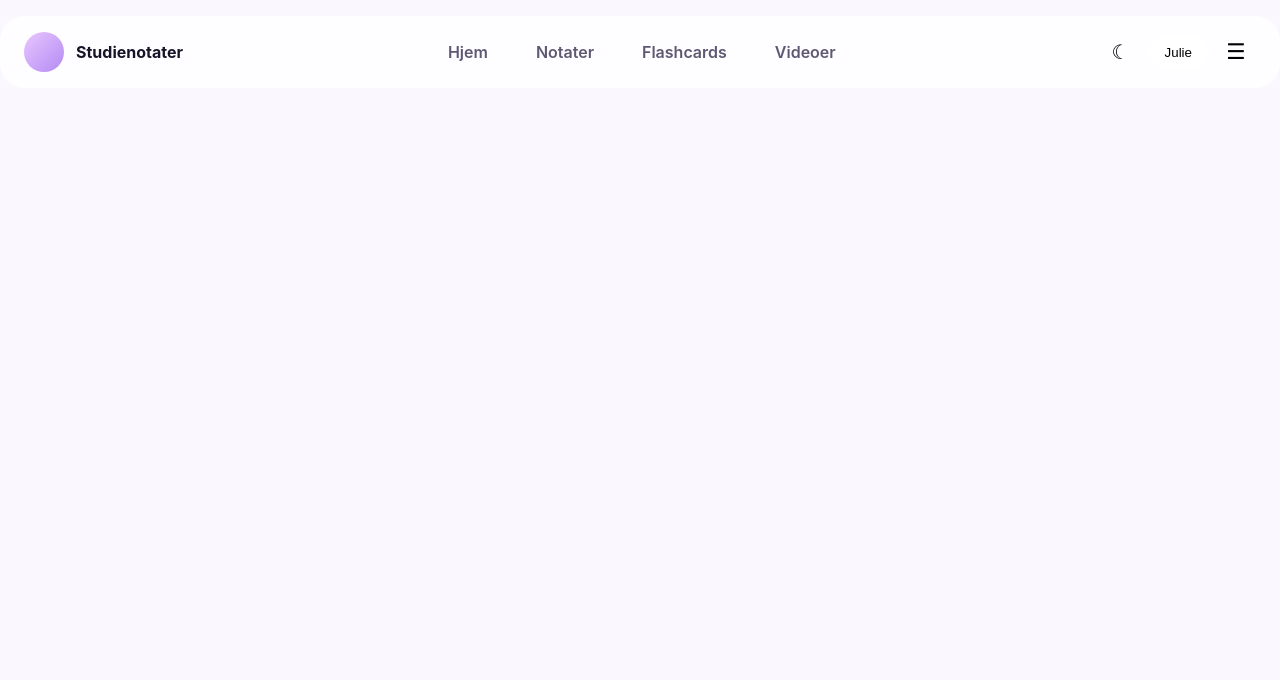
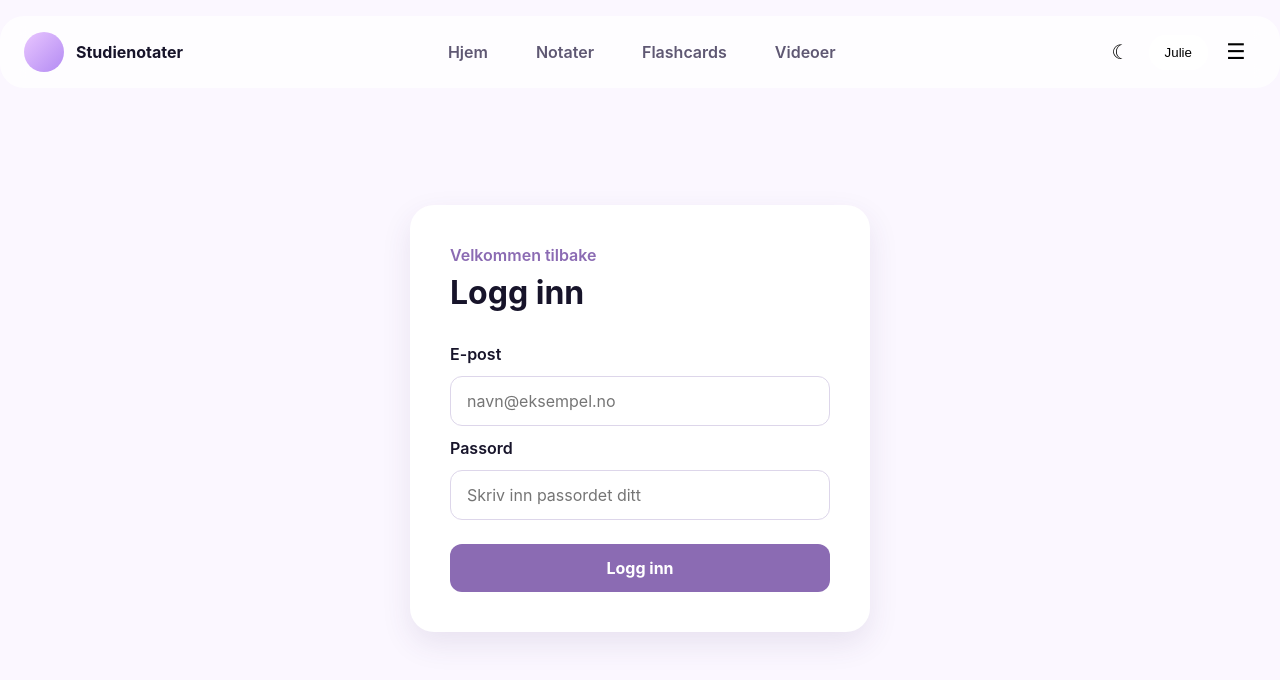
Before and after one commit to juliewold/studienotater, a React (Vite) app: page /#/logg-inn in a window 1280 px wide. Shown: the top 680 px of the page. Built offline with nearby package versions, Linux system fonts and the light colour scheme.

Commit message:
Add reusable authentication layout and login page

```diff
--- a/src/App.tsx
+++ b/src/App.tsx
@@ -1,3 +1,4 @@
+import { LoginPage } from "./pages/LoginPage/LoginPage";
 import { HashRouter, Routes, Route } from "react-router-dom";
 import { Navbar } from "./components/Navbar/Navbar";
 import { HomePage } from "./pages/HomePage/HomePage";
@@ -30,6 +31,8 @@ function App() {
       <Navbar />
 
       <Routes>
+        <Route path="/logg-inn" element={<LoginPage />} />
+
         <Route path="/" element={<HomePage />} />
 
         <Route path="/fag/:subjectId" element={<SubjectPage />} />
--- /dev/null
+++ b/src/components/AuthLayout/AuthLayout.css
@@ -0,0 +1,27 @@
+.auth-page {
+  min-height: calc(100vh - 140px);
+  display: flex;
+  align-items: center;
+  justify-content: center;
+  padding: 40px 20px;
+}
+
+.auth-card {
+  width: 100%;
+  max-width: 460px;
+  background: white;
+  padding: 40px;
+  border-radius: 24px;
+  box-shadow: 0 12px 30px rgba(72, 52, 110, 0.1);
+}
+
+.auth-label {
+  margin: 0 0 8px;
+  color: #8b6bb3;
+  font-weight: 600;
+}
+
+.auth-card h1 {
+  margin: 0 0 32px;
+  font-size: 2rem;
+}
--- /dev/null
+++ b/src/components/AuthLayout/AuthLayout.tsx
@@ -0,0 +1,25 @@
+import type { ReactNode } from "react";
+import "./AuthLayout.css";
+
+type AuthLayoutProps = {
+  label: string;
+  title: string;
+  children: ReactNode;
+};
+
+export const AuthLayout = ({
+  label,
+  title,
+  children,
+}: AuthLayoutProps) => {
+  return (
+    <main className="auth-page">
+      <section className="auth-card">
+        <p className="auth-label">{label}</p>
+        <h1>{title}</h1>
+
+        {children}
+      </section>
+    </main>
+  );
+};
--- /dev/null
+++ b/src/pages/LoginPage/LoginPage.css
@@ -0,0 +1,39 @@
+.auth-form {
+  display: flex;
+  flex-direction: column;
+  gap: 12px;
+}
+
+.auth-form label {
+  font-weight: 600;
+}
+
+.auth-form input {
+  width: 100%;
+  padding: 14px 16px;
+  border: 1px solid #ddd6ea;
+  border-radius: 12px;
+  font: inherit;
+  box-sizing: border-box;
+}
+
+.auth-form input:focus {
+  outline: 2px solid #c7b2e3;
+  border-color: transparent;
+}
+
+.auth-form button {
+  margin-top: 12px;
+  padding: 14px 18px;
+  border: none;
+  border-radius: 12px;
+  background: #8b6bb3;
+  color: white;
+  font: inherit;
+  font-weight: 700;
+  cursor: pointer;
+}
+
+.auth-form button:hover {
+  opacity: 0.9;
+}
--- /dev/null
+++ b/src/pages/LoginPage/LoginPage.tsx
@@ -0,0 +1,29 @@
+import "./LoginPage.css";
+import { AuthLayout } from "../../components/AuthLayout/AuthLayout";
+
+export const LoginPage = () => {
+  return (
+    <AuthLayout
+      label="Velkommen tilbake"
+      title="Logg inn"
+    >
+      <form className="auth-form">
+        <label htmlFor="email">E-post</label>
+        <input
+          id="email"
+          type="email"
+          placeholder="navn@eksempel.no"
+        />
+
+        <label htmlFor="password">Passord</label>
+        <input
+          id="password"
+          type="password"
+          placeholder="Skriv inn passordet ditt"
+        />
+
+        <button type="submit">Logg inn</button>
+      </form>
+    </AuthLayout>
+  );
+};
```
